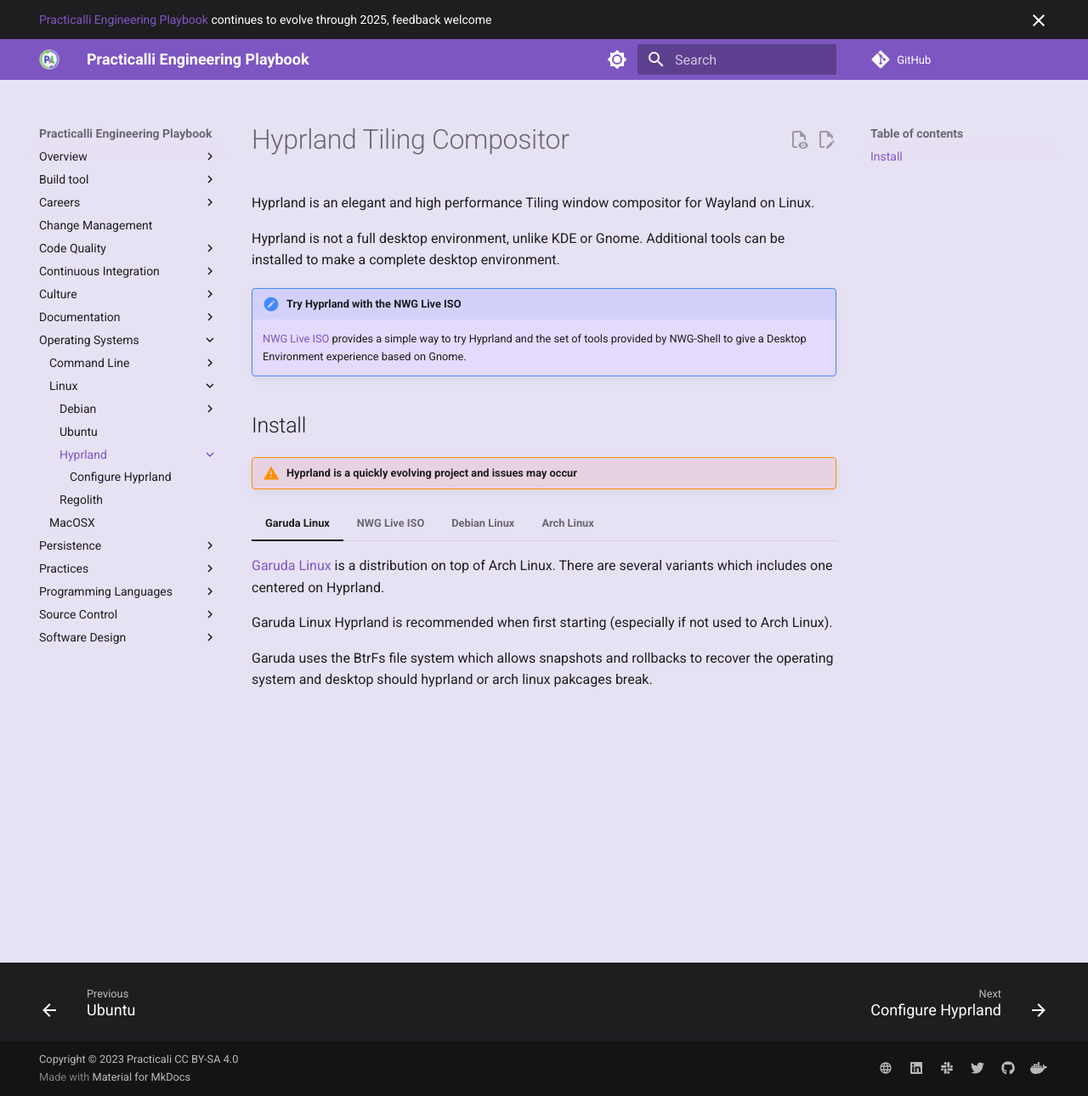
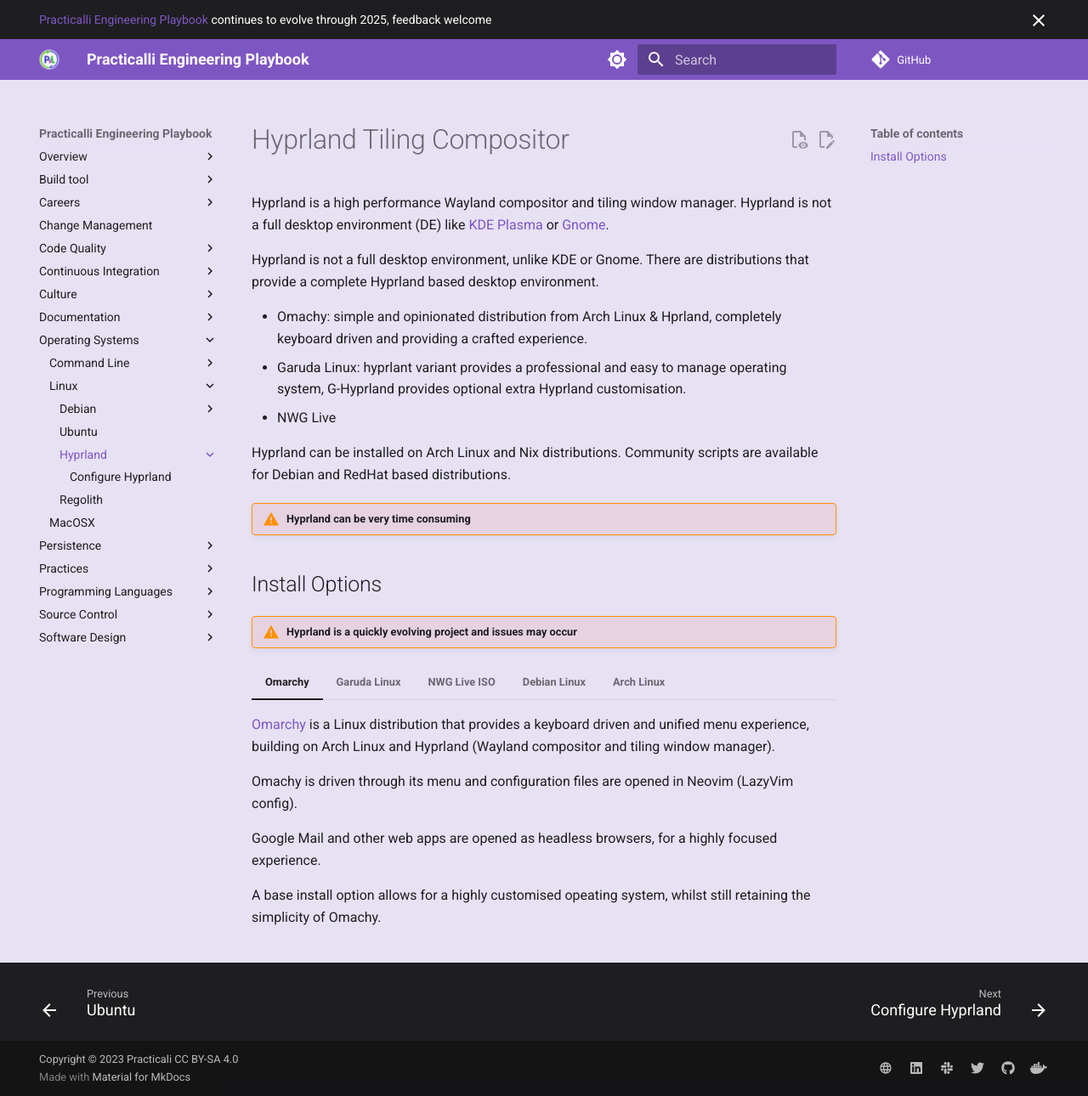
Before and after one commit to practicalli/engineering-playbook, an MkDocs documentation site: the page built from docs/os/linux/hyprland/index.md, in a window 1280 px wide and 1290 px high. Shown: the whole window at 85% size. Built offline with MkDocs 1.6.1 and Material for MkDocs 9.7.7, drawn with Linux system fonts in a browser that asks for light colours; plug-ins that fetch from the network failed and are left out; comment, search, counter and statistics services are not loaded.

Commit message:
os: extend overview of hyprland, add omachy

```diff
--- a/docs/os/linux/hyprland/index.md
+++ b/docs/os/linux/hyprland/index.md
@@ -1,15 +1,32 @@
 # Hyprland Tiling Compositor
 
-Hyprland is an elegant and high performance Tiling window compositor for Wayland on Linux.
+Hyprland is a high performance Wayland compositor and tiling window manager.  Hyprland is not a full desktop environment (DE) like [KDE Plasma](https://kde.org/) or [Gnome](https://www.gnome.org/).
 
-Hyprland is not a full desktop environment, unlike KDE or Gnome.  Additional tools can be installed to make a complete desktop environment.
+Hyprland is not a full desktop environment, unlike KDE or Gnome. There are distributions that provide a complete Hyprland based desktop environment.
 
-!!! HINT "Try Hyprland with the NWG Live ISO"
-    [NWG Live ISO](https://github.com/nwg-piotr/nwg-iso) provides a simple way to try Hyprland and the set of tools provided by NWG-Shell to give a Desktop Environment experience based on Gnome.
+- Omachy: simple and opinionated distribution from Arch Linux & Hprland, completely keyboard driven and providing a crafted experience.
+- Garuda Linux: hyprlant variant provides a professional and easy to manage operating system, G-Hyprland provides optional extra Hyprland customisation.
+- NWG Live
 
-## Install
+Hyprland can be installed on Arch Linux and Nix distributions.  Community scripts are available for Debian and RedHat based distributions.
+
+
+!!! WARNING "Hyprland can be very time consuming"
+
+## Install Options
 
 !!! WARNING "Hyprland is a quickly evolving project and issues may occur"
+
+=== "Omarchy"
+
+    [Omarchy](https://omarchy.org/) is a Linux distribution that provides a keyboard driven and unified menu experience, building on Arch Linux and Hyprland (Wayland compositor and tiling window manager).
+
+    Omachy is driven through its menu and configuration files are opened in Neovim (LazyVim config).
+
+    Google Mail and other web apps are opened as headless browsers, for a highly focused experience.
+
+    A base install option allows for a highly customised opeating system, whilst still retaining the simplicity of Omachy.
+
 
 === "Garuda Linux"
 
@@ -29,7 +46,6 @@
     ![NWG Shell login greeter](https://github.com/nwg-piotr/nwg-shell/assets/20579136/811d8fd9-a825-49db-b318-fbefc0db584d){align=right loading=lazy style="height:450px"}
 
     ![NWG Shell desktop screeshot](https://github.com/nwg-piotr/nwg-shell/assets/20579136/402bb806-ff9b-4869-aee0-683b7838e15d){align=right loading=lazy style="height:450px"}
-
 
 
     !!! EXAMPLE "Create USB Startup"
```
